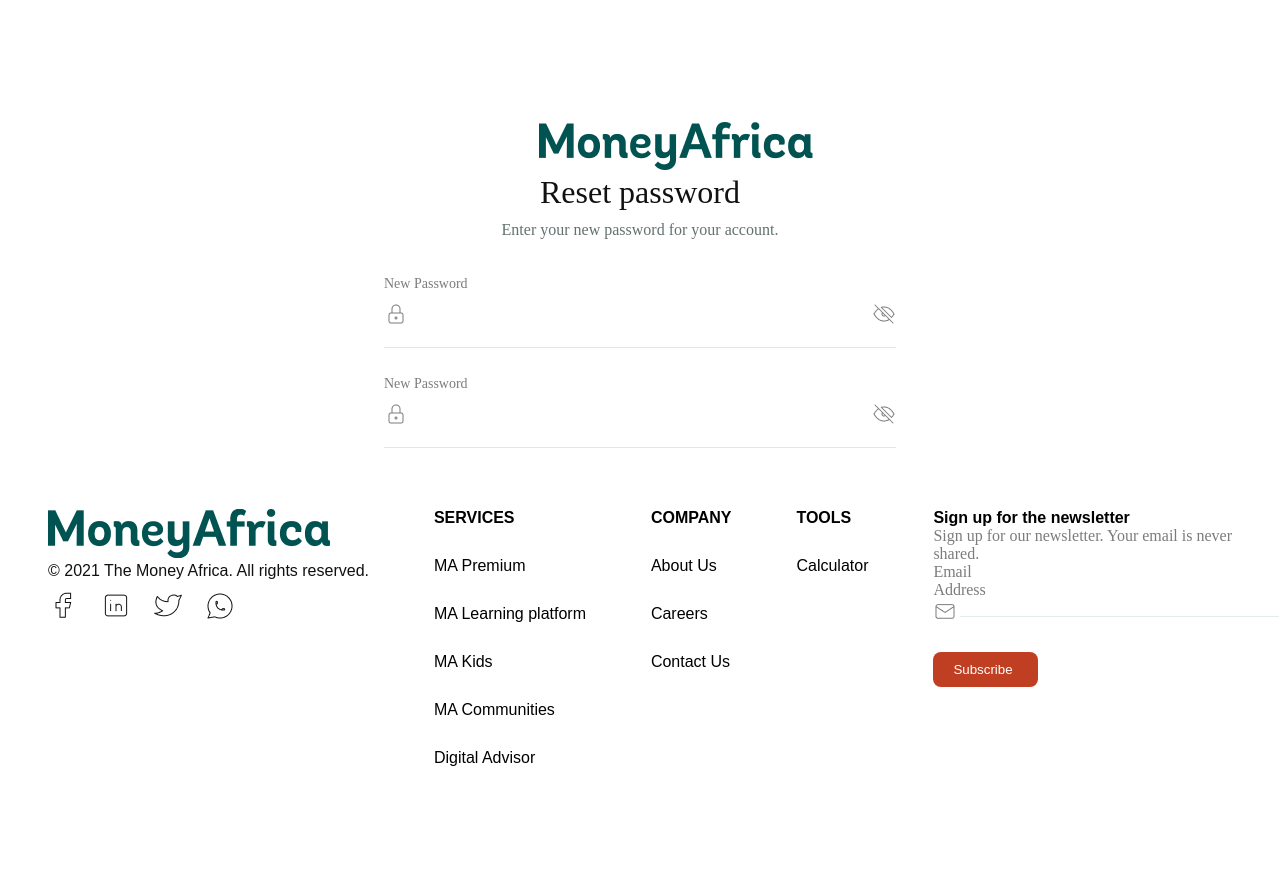
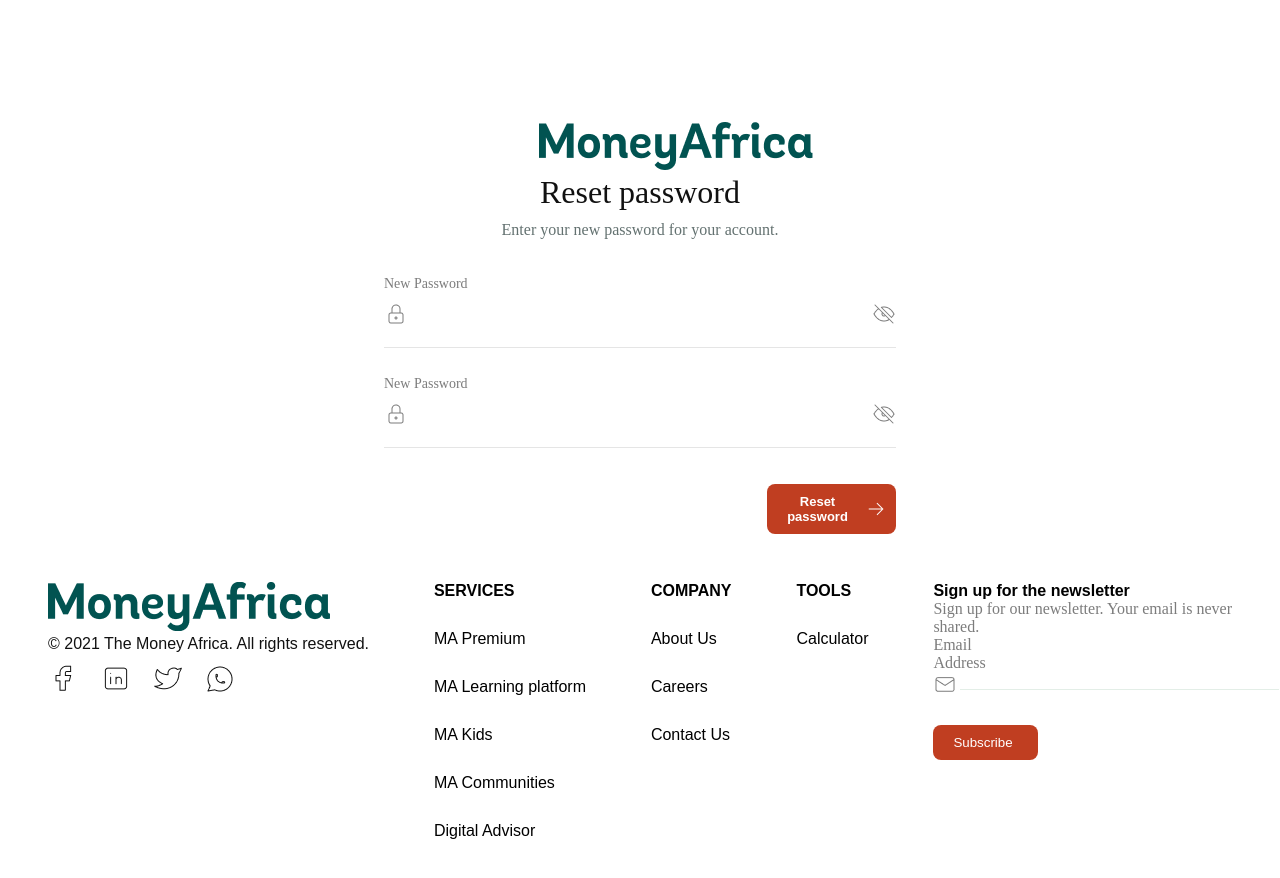
Before and after one commit to victory-nwawunze/clone-financial-website, a React (Create React App) app: page /moneyAfrica/MoneyAfricaResetPasswordPage in a window 1280 px wide. Shown: the top 878 px of the page. Before the commit the page ends 815 px from the top, so only its background shows below. Built offline with nearby package versions, Linux system fonts and the light colour scheme.

Commit message:
Finished MoneyAfricaResetPasswordPage

```diff
--- a/src/components/MoneyAfricaResetPasswordPage/MoneyAfricaResetPasswordPage.js
+++ b/src/components/MoneyAfricaResetPasswordPage/MoneyAfricaResetPasswordPage.js
@@ -4,6 +4,7 @@
 import MoneyAfricaGreenLogo from "../../images/MoneyAfricaGreenLogoImage.png";
 import LockIcon from "../../images/LockIcon.png";
 import HidePassword from "../../images/HidePassword.png";
+import SmallWhiteArrIcon from "../../images/SmallWhiteArrIcon.png";
 const MoneyAfricaResetPasswordPage = () => {
   return (
     <React.Fragment>
@@ -43,6 +44,9 @@
               </div>
             </div>
             <input type="text" className="StyleResetPasswordInput" />
+            <button className="RPBTNStyles">
+              Reset password <img src={SmallWhiteArrIcon} />
+            </button>
           </div>
         </div>
       </div>
--- a/src/index.css
+++ b/src/index.css
@@ -2680,6 +2680,7 @@
   width: 40%;
   margin-top: 22px;
 }
+
 input.StyleResetPasswordInput {
   width: 100%;
   border-top: none;
@@ -2689,12 +2690,35 @@
   outline: none;
   margin-bottom: 13px;
 }
+
 .PaddingForAllInputForResetPage {
   padding-top: 15px;
 }
+
 .MoneyAfricaRPtextStyles {
   padding-bottom: 10px;
   font-weight: 400;
   font-size: 14px;
   color: #7C7C7C;
 }
+
+.RPBTNStyles {
+  display: flex;
+  align-items: center;
+  padding-left: 12px;
+  padding-right: 10px;
+  padding-bottom: 10px;
+  padding-top: 10px;
+  margin-top: 23px;
+  margin-left: 383px;
+  border: none;
+  background-color: #C03E21;
+  border-radius: 8px;
+  color: white;
+  font-weight: 700;
+  font-size: 13px;
+}
+
+.RPBTNStyles>img {
+  padding-left: 10px;
+}
```
Also changed, not shown: src/images/SmallWhiteArrIcon.png (added). Lines whose indentation alone changed are shown as unchanged.
